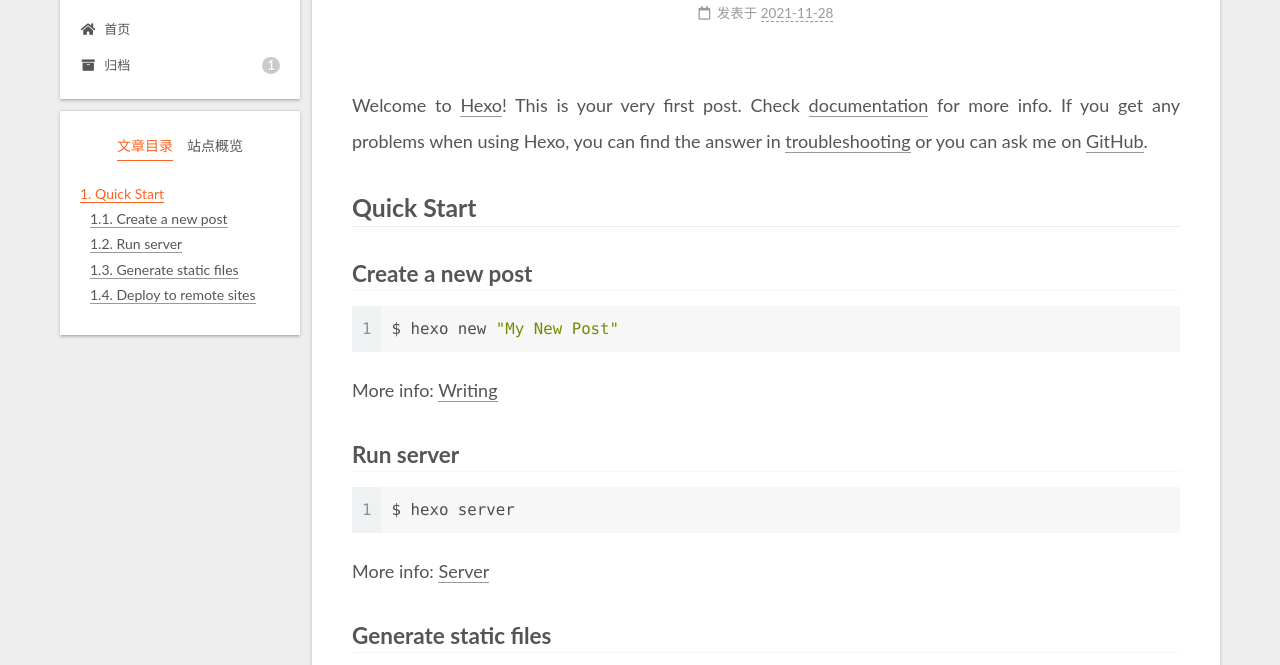
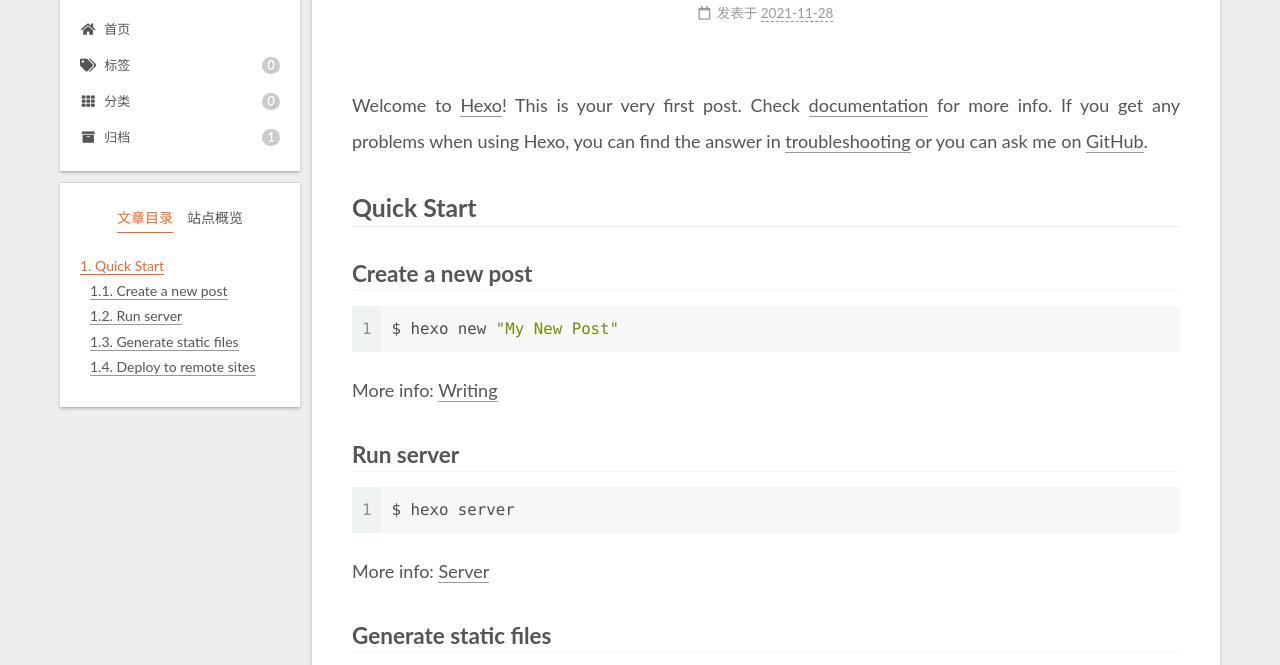
Before and after one commit to T-K-kai/T-K-kai.github.io, a plain HTML site: page 2021/11/28/hello-world/index.html in a window 1280 px wide. Shown: the part 87-752 px from the top of the page. Drawn offline with Linux system fonts and the light colour scheme; files that its build step writes are made by us from their sources; files whose address does not match are found by name.

Commit message:
Site updated: 2021-11-29 11:48:56

```diff
--- a/2021/11/28/hello-world/index.html
+++ b/2021/11/28/hello-world/index.html
@@ -115,6 +115,16 @@
         <li class="menu-item menu-item-home">
 
     <a href="/project/" rel="section"><i class="fa fa-home fa-fw"></i>首页</a>
+
+  </li>
+        <li class="menu-item menu-item-tags">
+
+    <a href="/project/tags/" rel="section"><i class="fa fa-tags fa-fw"></i>标签<span class="badge">0</span></a>
+
+  </li>
+        <li class="menu-item menu-item-categories">
+
+    <a href="/project/categories/" rel="section"><i class="fa fa-th fa-fw"></i>分类<span class="badge">0</span></a>
 
   </li>
         <li class="menu-item menu-item-archives">
```
Also changed, not shown: archives/2021/11/index.html (+10 -0 lines), archives/2021/index.html (+10 -0 lines), archives/index.html (+10 -0 lines), categories/index.html (+10 -0 lines), index.html (+10 -0 lines).
